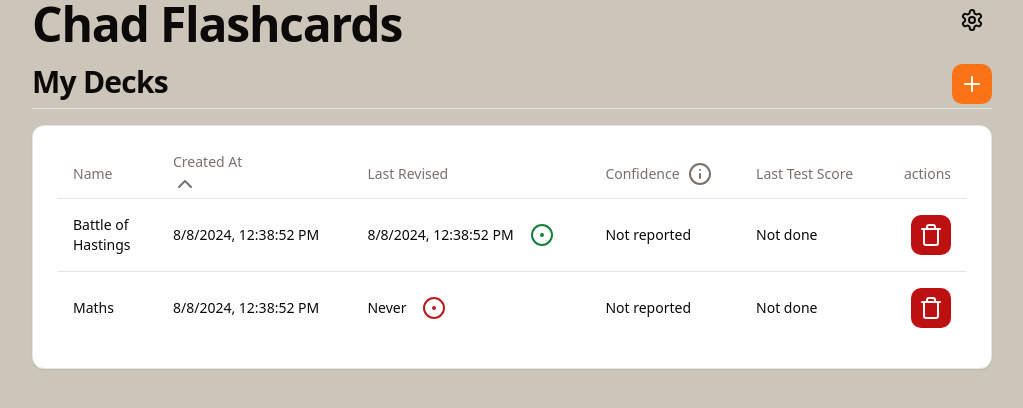
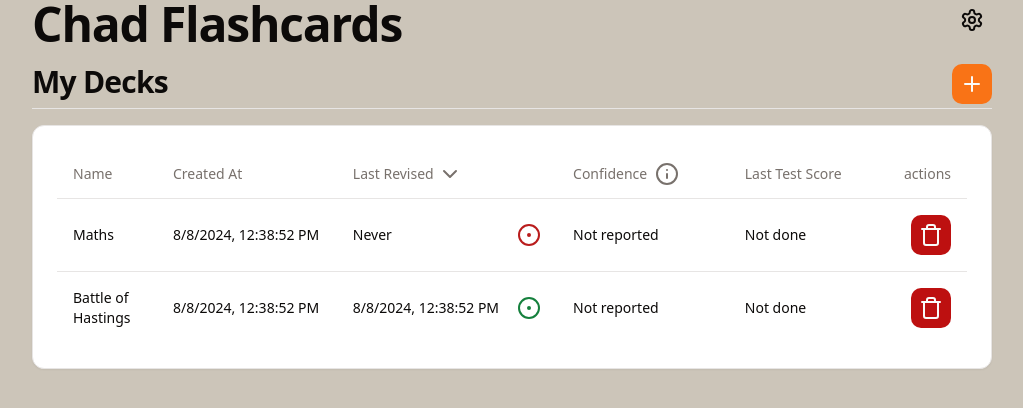
Before and after one commit to Ed-Barnes937/Flash-Alpha, a React (Vite) app: page / in a window 1280 px wide. Shown: the top 408 px of the page, without its empty margins (128-1151 px from the left). Built offline with nearby package versions, Linux system fonts and the light colour scheme.

Commit message:
added confidence update on ranking

```diff
--- a/src/routes/Decks/index.tsx
+++ b/src/routes/Decks/index.tsx
@@ -30,8 +30,8 @@ const DeckList = () => {
   const decks = useDeckStore((store) => Object.entries(store.decks))
   const deleteDeck = useDeckStore((store) => store.deleteDeck)
 
-  const [sortOption, setSortOption] = useState<TableColumns>('Created at')
-  const [sortDir, setSortDir] = useState(true)
+  const [sortOption, setSortOption] = useState<TableColumns>('Last Revised')
+  const [sortDir, setSortDir] = useState(false)
 
   let sortedArr = decks.sort((a, b) => {
     switch (sortOption) {
@@ -73,16 +73,26 @@ const DeckList = () => {
             <TableHeader>
               <TableRow>
                 <TableHead onClick={() => toggleSort('Name')} className="w-[100px] cursor-pointer">
-                  Name
-                  {sortOption === 'Name' && <ChevronDownIcon className={clsx({ 'rotate-180': sortDir })} />}
+                  <div className="flex items-center gap-1">
+                    Name
+                    <ChevronDownIcon className={clsx({ 'rotate-180': sortDir, 'opacity-0': sortOption !== 'Name' })} />
+                  </div>
                 </TableHead>
                 <TableHead className="cursor-pointer" onClick={() => toggleSort('Created at')}>
-                  Created At
-                  {sortOption === 'Created at' && <ChevronDownIcon className={clsx({ 'rotate-180': sortDir })} />}
+                  <div className="flex items-center gap-1">
+                    Created At
+                    <ChevronDownIcon
+                      className={clsx({ 'rotate-180': sortDir, 'opacity-0': sortOption !== 'Created at' })}
+                    />
+                  </div>
                 </TableHead>
                 <TableHead className="cursor-pointer" onClick={() => toggleSort('Last Revised')}>
-                  Last Revised
-                  {sortOption === 'Last Revised' && <ChevronDownIcon className={clsx({ 'rotate-180': sortDir })} />}
+                  <div className="flex items-center gap-1">
+                    Last Revised
+                    <ChevronDownIcon
+                      className={clsx({ 'rotate-180': sortDir, 'opacity-0': sortOption !== 'Last Revised' })}
+                    />
+                  </div>
                 </TableHead>
                 <TableHead className="cursor-pointer" onClick={() => toggleSort('Confidence')}>
                   <div className="flex items-center gap-2">
@@ -97,12 +107,18 @@ const DeckList = () => {
                         </TooltipContent>
                       </Tooltip>
                     </TooltipProvider>
-                    {sortOption === 'Confidence' && <ChevronDownIcon className={clsx({ 'rotate-180': sortDir })} />}
+                    <ChevronDownIcon
+                      className={clsx({ 'rotate-180': sortDir, 'opacity-0': sortOption !== 'Confidence' })}
+                    />
                   </div>
                 </TableHead>
                 <TableHead className="cursor-pointer" onClick={() => toggleSort('Last Test Score')}>
-                  Last Test Score
-                  {sortOption === 'Last Test Score' && <ChevronDownIcon className={clsx({ 'rotate-180': sortDir })} />}
+                  <div className="flex items-center gap-1">
+                    Last Test Score
+                    <ChevronDownIcon
+                      className={clsx({ 'rotate-180': sortDir, 'opacity-0': sortOption !== 'Last Test Score' })}
+                    />
+                  </div>
                 </TableHead>
                 <TableHead className="cursor-pointer text-right">actions</TableHead>
               </TableRow>
@@ -115,7 +131,7 @@ const DeckList = () => {
                     <div className="flex items-center">{deck.createdAt.toLocaleString()}</div>
                   </TableCell>
                   <TableCell>
-                    <div className="flex items-center gap-4">
+                    <div className="flex items-center justify-between gap-4">
                       {deck.lastVisited?.toLocaleString() || 'Never'}
                       <CircleDotIcon className={getLastRevisedStatusColor(deck.lastVisited)} />
                     </div>
--- a/src/routes/Ranking/index.tsx
+++ b/src/routes/Ranking/index.tsx
@@ -1,18 +1,30 @@
 import { Button } from '@components/ui/button'
 import { Card, CardContent, CardDescription, CardFooter, CardHeader, CardTitle } from '@components/ui/card'
+import { Form, FormControl, FormField, FormItem, FormLabel, FormMessage } from '@components/ui/form'
+import { Input } from '@components/ui/input'
+import { Separator } from '@components/ui/separator'
+import { zodResolver } from '@hookform/resolvers/zod'
 import useDeckStore from '@stores/DeckStore'
 import type { TCard } from '@types'
 import { produce } from 'immer'
 import { useCallback, useState } from 'react'
 import { DndProvider } from 'react-dnd'
 import { HTML5Backend } from 'react-dnd-html5-backend'
+import { useForm } from 'react-hook-form'
 import { useNavigate, useSearchParams } from 'react-router-dom'
+import { z } from 'zod'
 import RankedCard from './RankedCard'
+
+const formSchema = z.object({
+  confidence: z.string().min(0).max(100),
+})
 
 const RankingPage = () => {
   const [params] = useSearchParams()
   const deckId = params.get('deckId')
   const navigate = useNavigate()
+
+  const setConfidenceScore = useDeckStore((store) => store.setDeckConfidence)
 
   const [cards, setCards] = useState<TCard[]>(
     Object.values(useDeckStore((store) => store.decks[deckId || ''].cards) || {})
@@ -28,6 +40,19 @@ const RankingPage = () => {
     )
   }, [])
 
+  const form = useForm<z.infer<typeof formSchema>>({
+    resolver: zodResolver(formSchema),
+    defaultValues: {
+      confidence: '50',
+    },
+  })
+
+  function onSubmit(values: z.infer<typeof formSchema>) {
+    deckId && setConfidenceScore(deckId, Number.parseInt(values.confidence))
+
+    navigate(`/`)
+  }
+
   return (
     <DndProvider backend={HTML5Backend}>
       <Card>
@@ -42,8 +67,26 @@ const RankingPage = () => {
             ))}
           </div>
         </CardContent>
-        <CardFooter className="justify-end">
-          <Button onClick={() => navigate(-1)}>Save</Button>
+        <CardFooter className="flex-col items-start gap-4">
+          <Separator />
+          <Form {...form}>
+            <form onSubmit={form.handleSubmit(onSubmit)} className="space-y-8">
+              <FormField
+                control={form.control}
+                name="confidence"
+                render={({ field }) => (
+                  <FormItem>
+                    <FormLabel>How confident do you feel about this topic now?</FormLabel>
+                    <FormControl>
+                      <Input type="number" min={0} max={100} {...field} />
+                    </FormControl>
+                    <FormMessage />
+                  </FormItem>
+                )}
+              />
+              <Button type="submit">Submit</Button>
+            </form>
+          </Form>
         </CardFooter>
       </Card>
     </DndProvider>
```
